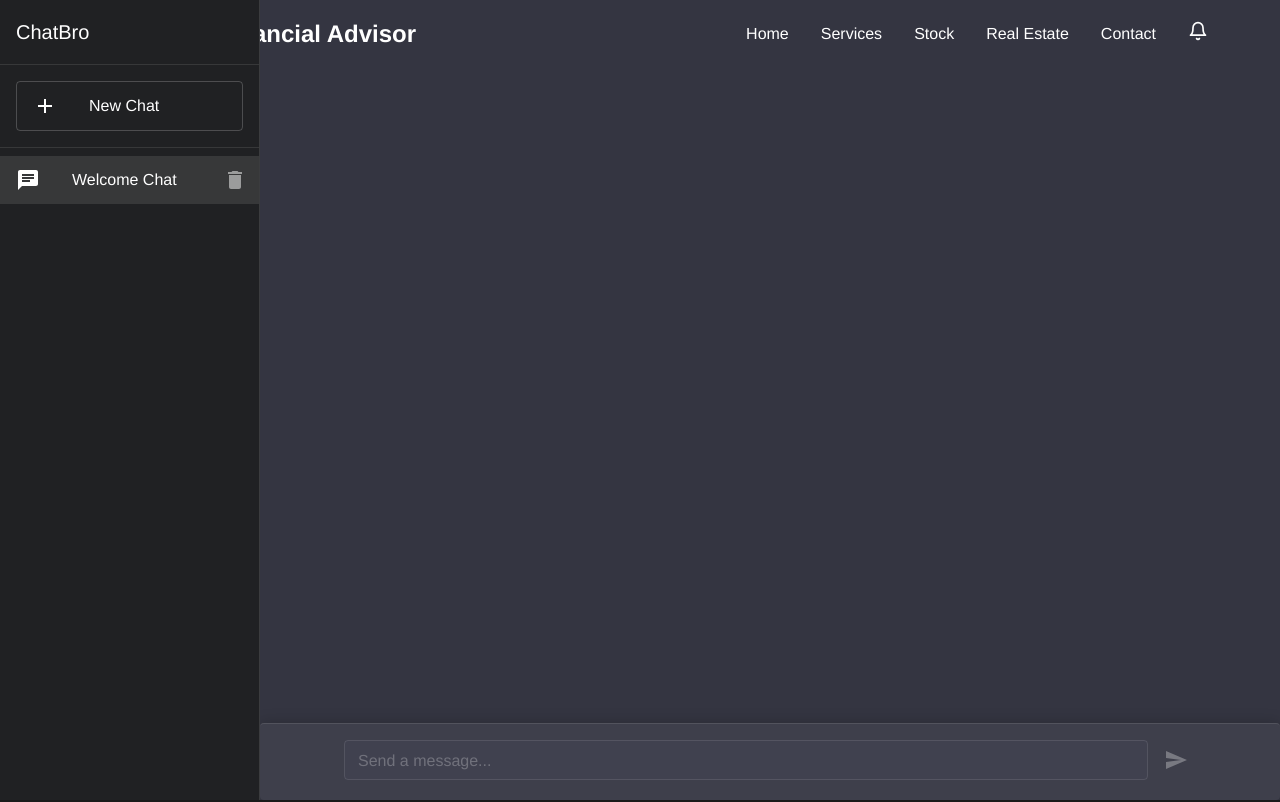
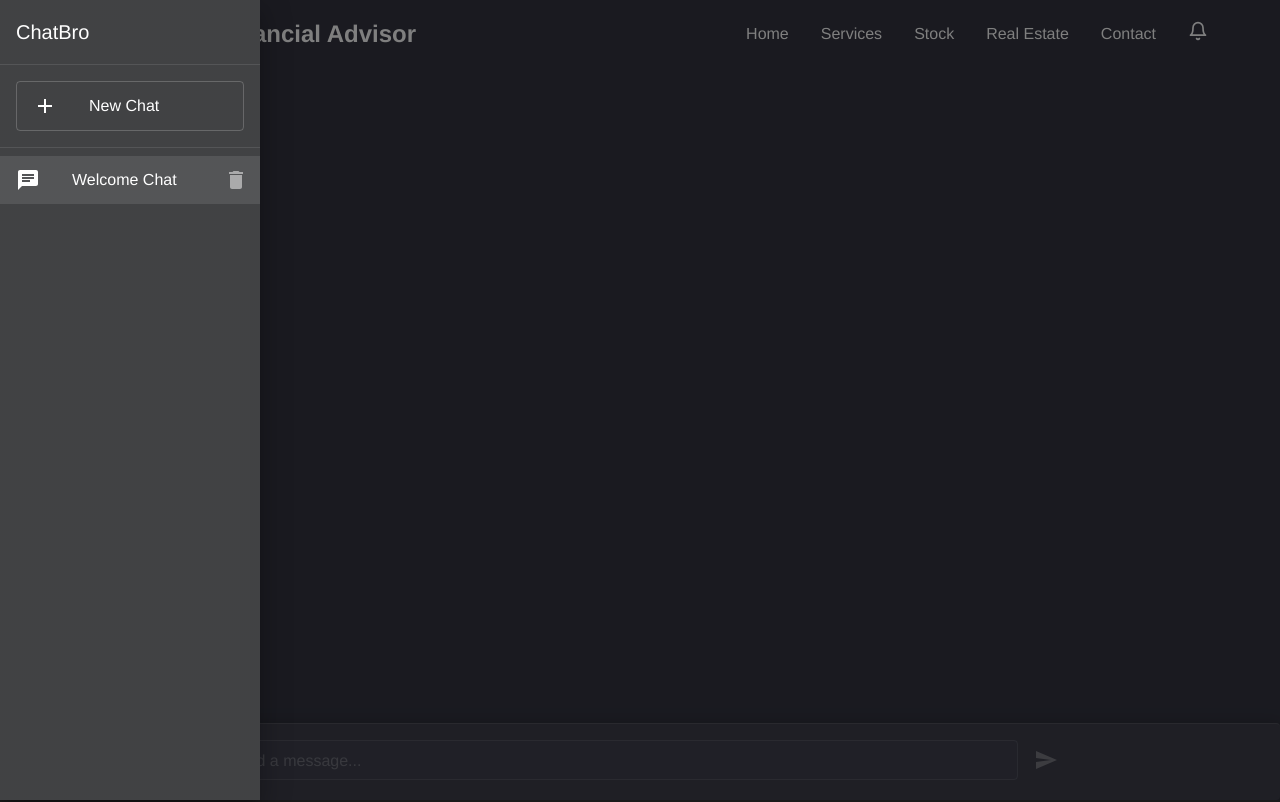
Before and after one commit to Error-404-GDG-Solution-Challenge-2025/Frontend_React, a React (Create React App) app: page /chat in a window 1280 px wide. Shown: the top 802 px of the page. Built offline with nearby package versions, Linux system fonts and the light colour scheme.

Commit message:
Add files via upload

```diff
--- a/src/components/Chat.js
+++ b/src/components/Chat.js
@@ -80,7 +80,7 @@ function Chat() {
   const currentChat = chats.find(chat => chat.id === activeChat);
 
 
-  chats.map(chat => console.log(chat.id, chat.title, chat.messages));
+  chats.map(chat => console.log("MESSAGES: ",chat.messages));
   return (
     <ThemeProvider theme={theme}>
       <CssBaseline />
--- a/src/components/ChatInterface.js
+++ b/src/components/ChatInterface.js
@@ -10,22 +10,25 @@ import {
   CircularProgress,
 } from '@mui/material';
 import SendIcon from '@mui/icons-material/Send';
-import MenuIcon from '@mui/icons-material/Menu';
 import SmartToyIcon from '@mui/icons-material/SmartToy';
 import PersonIcon from '@mui/icons-material/Person';
+import MenuIcon from '@mui/icons-material/Menu';
 
-const ChatInterface = ({ messages, onSendMessage, isSidebarOpen, onToggleSidebar }) => {
+const ChatInterface = ({ messages, onSendMessage, onToggleSidebar }) => {
   const [input, setInput] = useState('');
   const [isTyping, setIsTyping] = useState(false);
   const messagesEndRef = useRef(null);
-  const inputRef = useRef(null);
+  const containerRef = useRef(null);
 
+  // Function to scroll to bottom when needed
   const scrollToBottom = () => {
-    messagesEndRef.current?.scrollIntoView({ behavior: 'smooth' });
+    if (containerRef.current) {
+      containerRef.current.scrollTop = containerRef.current.scrollHeight;
+    }
   };
 
   useEffect(() => {
-    scrollToBottom();
+    scrollToBottom(); // Auto-scroll when messages update
   }, [messages]);
 
   const handleSubmit = (e) => {
@@ -46,59 +49,32 @@ const ChatInterface = ({ messages, onSendMessage, isSidebarOpen, onToggleSidebar
   };
 
   return (
-    <Box
-      component="main"
-      sx={{
-        flexGrow: 1,
-        display: 'flex',
-        flexDirection: 'column',
-        height: '100vh',
-        backgroundColor: '#343541',
-        position: 'relative',
-      }}
-    >
-      <Box
-        sx={{
-          display: { xs: 'flex', sm: isSidebarOpen ? 'none' : 'flex' },
-          alignItems: 'center',
-          p: 2,
-          borderBottom: 1,
-          borderColor: 'divider',
-          backgroundColor: 'background.paper',
-        }}
-      >
+    <Box component="main" sx={{ flexGrow: 1, display: 'flex', flexDirection: 'column', height: '100vh', backgroundColor: '#343541', position: 'relative' }}>
+      {/* Add this new Box for the menu button */}
+      <Box sx={{ p: 2, display: 'flex', alignItems: 'center' }}>
         <IconButton
-          edge="start"
-          color="inherit"
-          aria-label="menu"
           onClick={onToggleSidebar}
-          sx={{ mr: 2 }}
+          sx={{
+            color: 'white',
+            '&:hover': { backgroundColor: 'rgba(255,255,255,0.1)' }
+          }}
         >
           <MenuIcon />
         </IconButton>
-        <Typography variant="h6" noWrap component="div">
-          Brand Name
-        </Typography>
       </Box>
 
       <Container
         maxWidth="md"
+        ref={containerRef} // Ref to enable scrolling
         sx={{
           flexGrow: 1,
-          overflow: 'auto',
+          overflowY: 'auto',
           py: 3,
           px: { xs: 2, sm: 3 },
-          scrollbarWidth: 'thin',
-          '&::-webkit-scrollbar': {
-            width: '8px',
-          },
-          '&::-webkit-scrollbar-track': {
-            background: '#2A2B32',
-          },
-          '&::-webkit-scrollbar-thumb': {
-            background: '#565869',
-            borderRadius: '4px',
-          },
+
+          /* Hide Scrollbar */
+          scrollbarWidth: 'none', // Firefox
+          '&::-webkit-scrollbar': { display: 'none' }, // Chrome, Safari, Edge
         }}
       >
         {messages.map((message, index) => (
@@ -139,16 +115,7 @@ const ChatInterface = ({ messages, onSendMessage, isSidebarOpen, onToggleSidebar
           </Box>
         ))}
         {isTyping && (
-          <Box
-            sx={{
-              display: 'flex',
-              alignItems: 'center',
-              gap: 2,
-              p: 2,
-              backgroundColor: '#444654',
-              borderRadius: 1,
-            }}
-          >
+          <Box sx={{ display: 'flex', alignItems: 'center', gap: 2, p: 2, backgroundColor: '#444654', borderRadius: 1 }}>
             <Avatar sx={{ bgcolor: '#10a37f' }}>
               <SmartToyIcon />
             </Avatar>
@@ -180,26 +147,15 @@ const ChatInterface = ({ messages, onSendMessage, isSidebarOpen, onToggleSidebar
               placeholder="Send a message..."
               variant="outlined"
               size="small"
-              inputRef={inputRef}
               sx={{
                 '& .MuiOutlinedInput-root': {
                   backgroundColor: '#40414F',
                   color: 'white',
-                  '& fieldset': {
-                    borderColor: 'rgba(255,255,255,0.1)',
-                  },
-                  '&:hover fieldset': {
-                    borderColor: 'rgba(255,255,255,0.2)',
-                  },
-                  '&.Mui-focused fieldset': {
-                    borderColor: '#10a37f',
-                  },
+                  '& fieldset': { borderColor: 'rgba(255,255,255,0.1)' },
+                  '&:hover fieldset': { borderColor: 'rgba(255,255,255,0.2)' },
+                  '&.Mui-focused fieldset': { borderColor: '#10a37f' },
                 },
-                '& .MuiOutlinedInput-input': {
-                  '&::placeholder': {
-                    color: 'rgba(255,255,255,0.5)',
-                  },
-                },
+                '& .MuiOutlinedInput-input::placeholder': { color: 'rgba(255,255,255,0.5)' },
               }}
             />
             <IconButton
@@ -209,9 +165,7 @@ const ChatInterface = ({ messages, onSendMessage, isSidebarOpen, onToggleSidebar
                 alignSelf: 'flex-end',
                 color: input.trim() ? '#10a37f' : 'rgba(255,255,255,0.3)',
                 mb: 0.5,
-                '&:hover': {
-                  backgroundColor: 'rgba(16, 163, 127, 0.1)',
-                },
+                '&:hover': { backgroundColor: 'rgba(16, 163, 127, 0.1)' },
               }}
             >
               <SendIcon />
--- a/src/components/Sidebar.js
+++ b/src/components/Sidebar.js
@@ -22,9 +22,13 @@ const drawerWidth = 260;
 const Sidebar = ({ open, onClose, onNewChat, chats = [], onDeleteChat, activeChat, onSelectChat }) => {
   return (
     <Drawer
-      variant="persistent"
+      variant="temporary"
       anchor="left"
       open={open}
+      onClose={onClose}
+      ModalProps={{
+        keepMounted: true, // Better performance on mobile
+      }}
       sx={{
         width: drawerWidth,
         flexShrink: 0,
@@ -33,6 +37,7 @@ const Sidebar = ({ open, onClose, onNewChat, chats = [], onDeleteChat, activeCha
           boxSizing: 'border-box',
           backgroundColor: '#202123',
           color: 'white',
+          transition: 'transform 0.3s ease-in-out',
         },
       }}
     >
```
